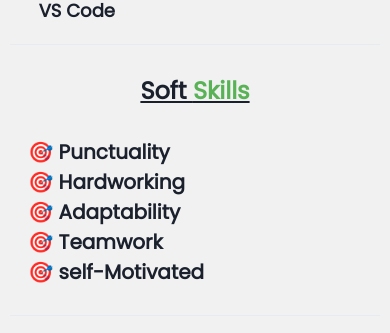
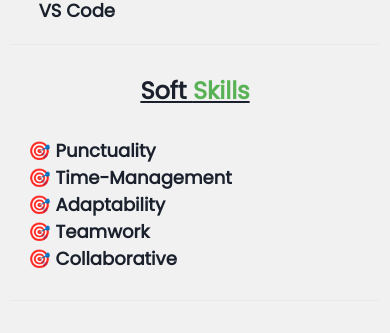
Before and after one commit to nmewada01/portfolio, a React (Create React App) app: page / in a window 390 px wide. Shown: the part 2271-2604 px from the top of the page. Built offline with nearby package versions, Linux system fonts and the light colour scheme; a web font is replaced by a local one.

Commit message:
soft skill responsive set

```diff
--- a/src/components/Skill/Skill.jsx
+++ b/src/components/Skill/Skill.jsx
@@ -81,17 +81,17 @@ const Skill = () => {
           w="90%"
           m="auto"
           my={"7"}
-          fontSize={"xl"}
+          fontSize={["lg", "lg", "sm", "lg"]}
           fontWeight={"extrabold"}
           justifyContent={"space-around"}
-          flexDirection={isLargerThan ? "row" : "column"}
+          flexDirection={isSmallerThan ? "row" : "column"}
           justifyItems={"center"}
         >
           <Box transition="all 0.9s ease" _hover={hovering}>
             🎯 Punctuality
           </Box>
           <Box transition="all 0.9s ease" _hover={hovering}>
-            🎯 Hardworking
+            🎯 Time-Management
           </Box>
           <Box transition="all 0.9s ease" _hover={hovering}>
             🎯 Adaptability
@@ -100,7 +100,7 @@ const Skill = () => {
             🎯 Teamwork
           </Box>
           <Box transition="all 0.9s ease" _hover={hovering}>
-            🎯 self-Motivated
+            🎯 Collaborative
           </Box>
         </Flex>
         <Divider />
```
